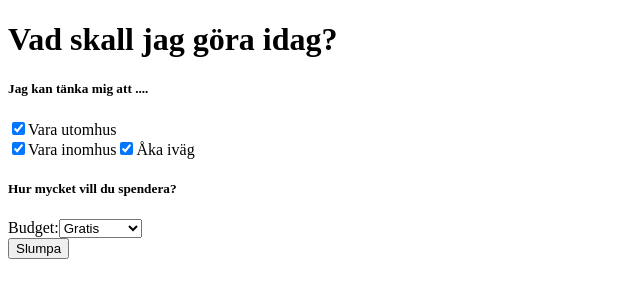
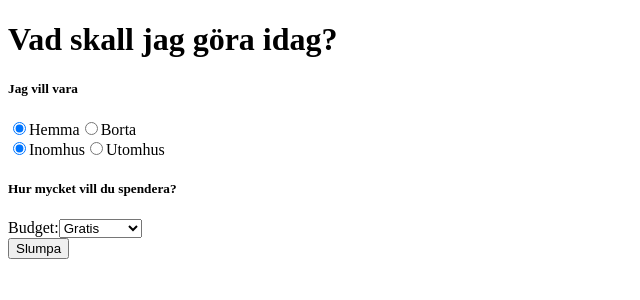
Before and after one commit to natta1995/what-to-do-today, a React (Vite) app: page / in a window 1280 px wide. Shown: the top 300 px of the page, without its empty margins (0-640 px from the left). Built offline with nearby package versions, Linux system fonts and the light colour scheme.

Commit message:
Change to radio button

```diff
--- a/src/App.jsx
+++ b/src/App.jsx
@@ -3,30 +3,21 @@ import { aktiviteter } from "./data/aktiviteter";
 
 function App() {
   const [budget, setBudget] = useState("Gratis");
-
-  const [uteCheckbox, setUteCheckbox] = useState(true);
-  const [inneCheckbox, setInneCheckbox] = useState(true);
-  const [bortaCheckbox, setBortaCheckbox] = useState(true);
-
   const [valdAktivitet, setValdAktivitet] = useState("");
 
+  const [plats, setPlats] = useState("inne");
+  const [läge, setLäge] = useState("hemma");
+
+  const filtrerade = aktiviteter.filter(
+    (aktivitet) =>
+      aktivitet.plats === plats &&
+      aktivitet.läge === läge &&
+      aktivitet.budget === budget
+  );
+
   function slumpaAktivitet() {
-    const filtrerade = aktiviteter.filter((aktivitet) => {
-      const platsMatch =
-        (uteCheckbox && aktivitet.plats === "ute") ||
-        (inneCheckbox && aktivitet.plats === "inne");
-
-      const lägeMatch =
-        (bortaCheckbox && aktivitet.läge === "borta") ||
-        (!bortaCheckbox && aktivitet.läge === "hemma");
-
-      const budgetMatch = aktivitet.budget === budget;
-
-      return platsMatch && lägeMatch && budgetMatch;
-    });
-
     if (filtrerade.length === 0) {
-      setValdAktivitet("Inga aktiviteter hittades för dina val.");
+      setValdAktivitet("Inga aktiviteter hittades.");
       return;
     }
 
@@ -34,39 +25,53 @@ function App() {
     setValdAktivitet(filtrerade[slumpIndex].text);
   }
 
-
   return (
     <>
       <div>
         <h1> Vad skall jag göra idag? </h1>
       </div>
       <div>
-        <h5>Jag kan tänka mig att ....</h5>
-        <div>
+        <h5>Jag vill vara </h5>
+      </div>
+      <div>
+        <label>
           <input
-            type="checkbox"
-            id="ute"
-            checked={uteCheckbox}
-            onChange={() => setUteCheckbox(!uteCheckbox)}
+            type="radio"
+            value="hemma"
+            checked={läge === "hemma"}
+            onChange={(e) => setLäge(e.target.value)}
           />
-          <label>Vara utomhus</label>
-        </div>
-        <div>
+          Hemma
+        </label>
+        <label>
           <input
-            type="checkbox"
-            id="inne"
-            checked={inneCheckbox}
-            onChange={() => setInneCheckbox(!inneCheckbox)}
+            type="radio"
+            value="borta"
+            checked={läge === "borta"}
+            onChange={(e) => setLäge(e.target.value)}
           />
-          <label>Vara inomhus</label>
+          Borta
+        </label>
+      </div>
+      <div>
+        <label>
           <input
-            type="checkbox"
-            id="borta"
-            checked={bortaCheckbox}
-            onChange={() => setBortaCheckbox(!bortaCheckbox)}
+            type="radio"
+            value="inne"
+            checked={plats === "inne"}
+            onChange={(e) => setPlats(e.target.value)}
           />
-          <label>Åka iväg</label>
-        </div>
+          Inomhus
+        </label>
+        <label>
+          <input
+            type="radio"
+            value="ute"
+            checked={plats === "ute"}
+            onChange={(e) => setPlats(e.target.value)}
+          />
+          Utomhus
+        </label>
       </div>
       <div>
         <h5>Hur mycket vill du spendera?</h5>
@@ -85,11 +90,9 @@ function App() {
         </select>
       </div>
       <div>
-        <button onClick={slumpaAktivitet} > Slumpa </button>
+        <button onClick={slumpaAktivitet}> Slumpa </button>
       </div>
-      <div>
-      {valdAktivitet && <p>{valdAktivitet}</p>}
-      </div>
+      <div>{valdAktivitet && <p>{valdAktivitet}</p>}</div>
     </>
   );
 }
--- a/src/data/aktiviteter.jsx
+++ b/src/data/aktiviteter.jsx
@@ -17,5 +17,23 @@ export const aktiviteter = [
         plats: "ute",
         läge: "borta",
         budget: "gratis"
-    }
+    },
+    {
+        text: "Åk och gör en heldag på ett nöljesfält",
+        plats: "ute",
+        läge: "borta",
+        budget: "medium"
+    },
+    {
+        text: "Heldag på spa",
+        plats: "inne",
+        läge: "borta",
+        budget: "high"
+    },
+    {
+        text: "Filmmaraton",
+        plats: "inne",
+        läge: "Hemma",
+        budget: "gratis"
+    },
 ]
```
